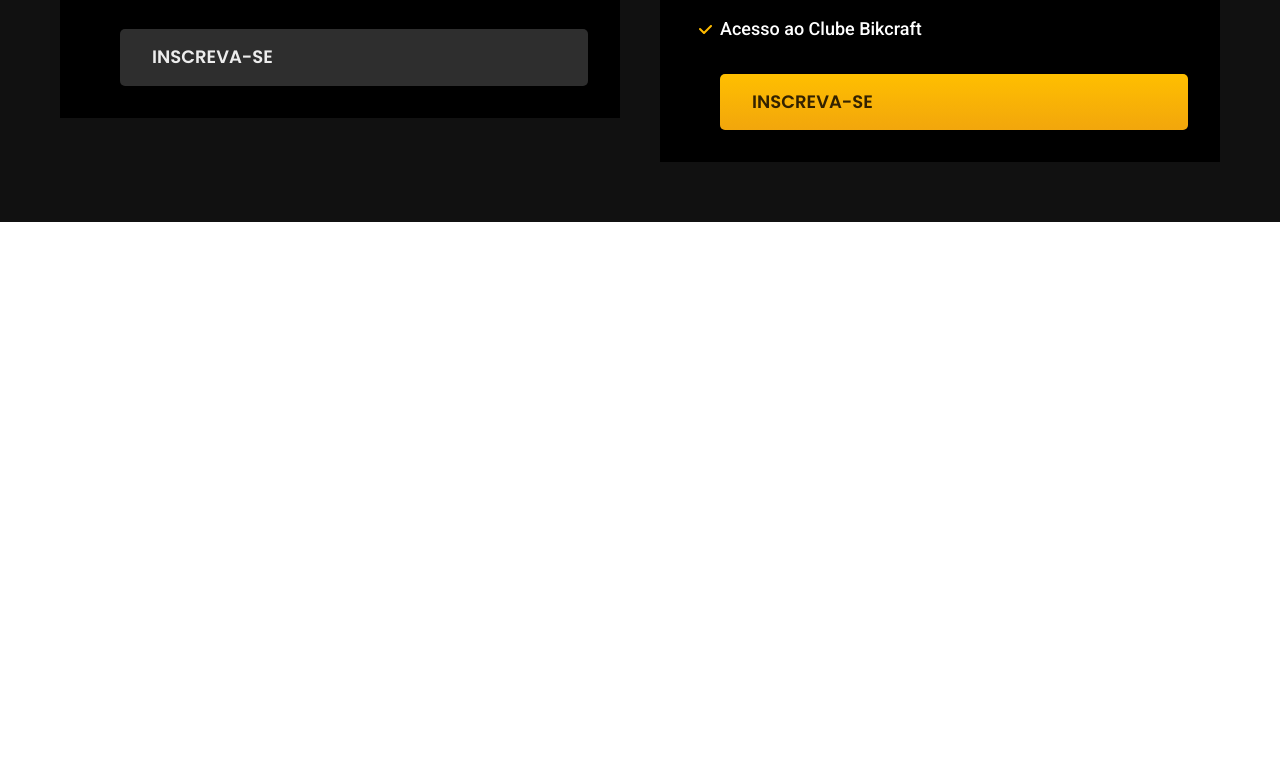
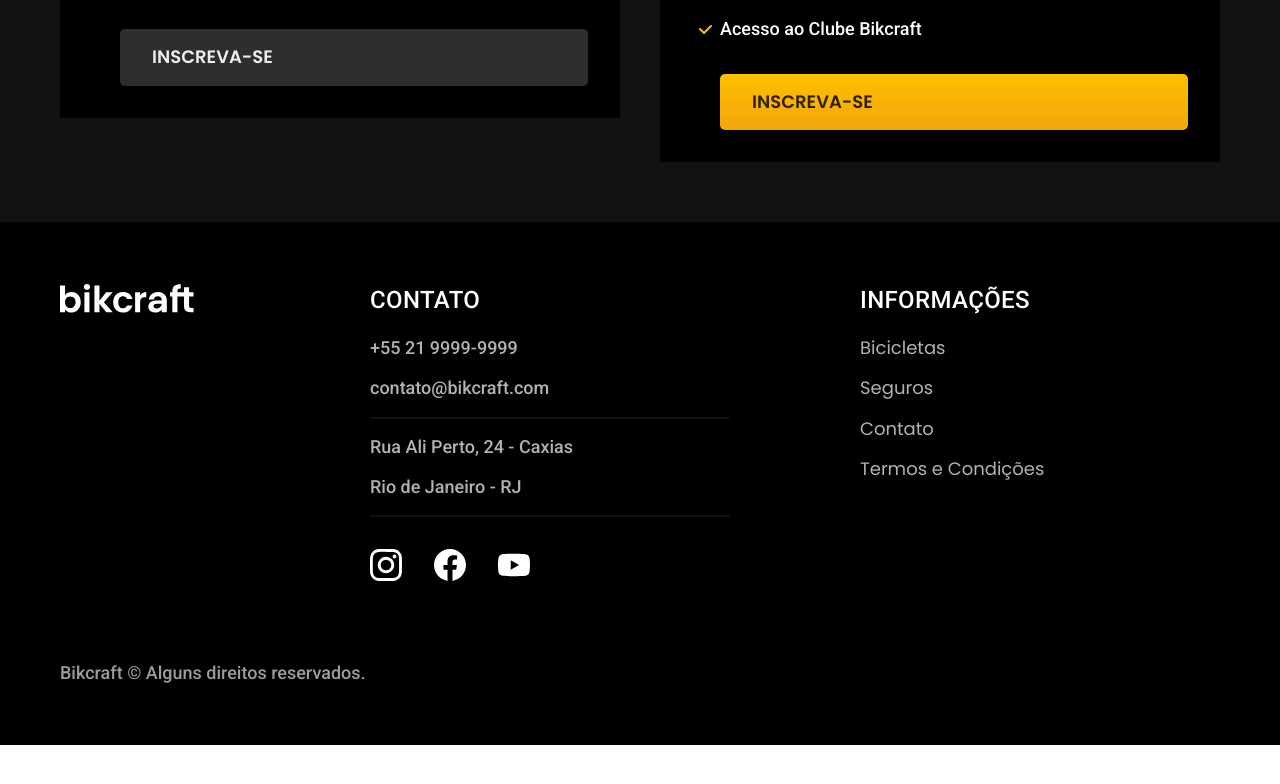
Before and after one commit to araujoeduarda/bikcraft, a plain HTML site: page index.html in a window 1280 px wide. Shown: the part 4405-5189 px from the top of the page. After the commit the page ends 5150 px from the top, so only its background shows below. Drawn offline with Linux system fonts and the light colour scheme.

Commit message:
footer update

```diff
--- /dev/null
+++ b/css/global/footer.css
@@ -0,0 +1,64 @@
+.footer-bg {
+  background-color: var(--cor12);
+}
+
+.footer {
+  display: grid;
+  grid-template-columns: 3fr 5fr 4fr;
+  gap: 40px;
+  padding-top: 60px;
+  padding-bottom: 60px;
+}
+
+.footer h2 {
+  margin-bottom: 32px;
+}
+.footer-contato ul {
+  margin-bottom: 32px;
+}
+
+.footer-contato li:nth-child(even):after {
+  content: "";
+  display: block;
+  max-width: 360px;
+  height: 2px;
+  background: var(--cor11);
+  margin-top: 16px;
+}
+
+.footer li {
+  margin-bottom: 16px;
+}
+
+.footer-redes {
+  display: flex;
+  gap: 32px;
+}
+
+.footer a:hover {
+  color: var(--cor0);
+}
+
+.footer-copy {
+  grid-column: 1 / -1;
+  margin-top: 40px;
+}
+
+@media (max-width: 800px) {
+  .footer > img {
+    display: none;
+  }
+  .footer {
+    grid-template-columns: 1fr 1fr;
+  }
+}
+
+@media (max-width: 600px) {
+  .footer {
+    grid-template-columns: 1fr;
+    gap: 60px;
+  }
+  .footer-copy {
+    margin-top: 0px;
+  }
+}
--- a/css/global/global.css
+++ b/css/global/global.css
@@ -1,7 +1,6 @@
 body {
   margin: 0px;
   font-family: Arial, Helvetica, sans-serif;
-  padding-bottom: 600px;
   color: #111111;
 }
 
--- a/css/style.css
+++ b/css/style.css
@@ -3,6 +3,7 @@
 @import url(./utilidades/cores.css);
 
 @import url(./global/header.css);
+@import url(./global/footer.css);
 
 /* Utilidades */
 @import url(./utilidades/componentes.css);
--- a/index.html
+++ b/index.html
@@ -163,6 +163,46 @@
       </div>
     </div>
   </article>
+
+  <footer class="footer-bg">
+    <div class="footer container">
+      <img src="./img/bikcraft.svg" alt="Bikcraft">
+
+      <div class="footer-contato">
+        <h3 class="font-2-l-b cor-0">Contato</h3>
+        <ul class="font-2-m cor-5">
+          <li><a href="tel:+5521998893537">+55 21 9999-9999</a></li>
+          <li><a href="mailto:maeduardaaraujo01@gmail.com">contato@bikcraft.com</a></li>
+          <li>Rua Ali Perto, 24 - Caxias</li>
+          <li>Rio de Janeiro - RJ</li>
+        </ul>
+        <div class="footer-redes">
+          <a href="./">
+            <img src="./img/redes/instagram.svg" alt="Instagram">
+          </a>
+          <a href="./">
+            <img src="./img/redes/facebook.svg" alt="Facebook">
+          </a>
+          <a href="./">
+            <img src="./img/redes/youtube.svg" alt="Youtube">
+          </a>
+        </div>
+      </div>
+      <div class="footer-informacoes">
+        <h3 class="font-2-l-b cor-0">Informações</h3>
+        <nav>
+          <ul class="font-1-m cor-5">
+            <li><a href="./bicicletas.html">Bicicletas</a></li>
+            <li><a href="./seguros.html">Seguros</a></li>
+            <li><a href="./contato.html">Contato</a></li>
+            <li><a href="./termos.html">Termos e Condições</a></li>
+          </ul>
+        </nav>
+      </div>
+      <p class="footer-copy font-2-m cor-6">Bikcraft © Alguns direitos reservados.</p>
+    </div>
+  </footer>
+
 </body>
 
 </html>
```
